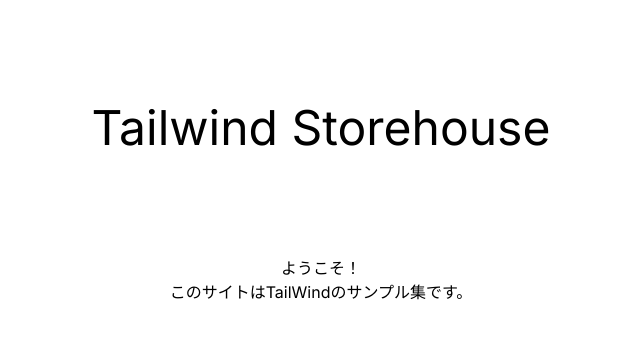
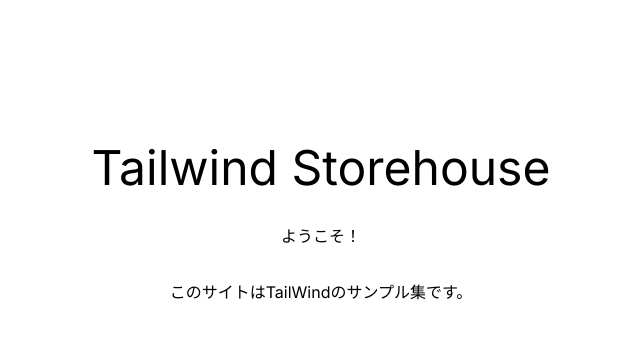
Before and after one commit to ai-biz20-sasaki/tailwind-storehouse, a Next.js app: page / in a window 1280 px wide. Shown: the top 338 px of the page, without its empty margins (319-959 px from the left). Built offline with nearby package versions, Linux system fonts and the light colour scheme.

Commit message:
ルートページのレイアウトを調整

```diff
--- a/src/app/page.tsx
+++ b/src/app/page.tsx
@@ -1,19 +1,23 @@
-import Link from 'next/link';
+import Link from "next/link";
 
 export default function Home() {
   return (
-    <div className='container mx-auto h-64'>
-        <Link className='w-full h-full flex justify-center items-center text-5xl'
-          href="/main"
-        >
-          Tailwind Storehouse <br />
-        </Link>
-        <p className='w-full flex justify-center items-center'>
+    <div className="container mx-auto">
+      <div className="flex flex-col justify-center items-center mt-32">
+        <div className="p-4">
+          <Link className="text-5xl"
+            href="/main"
+          >
+            Tailwind Storehouse <br />
+          </Link>
+        </div>
+        <div className="p-4">
           ようこそ！
-        </p>
-        <p className='w-full flex justify-center items-center'>
+        </div>
+        <div className="p-4">
           このサイトはTailWindのサンプル集です。
-        </p>
+        </div>
+      </div>
     </div>
   )
 }
```
